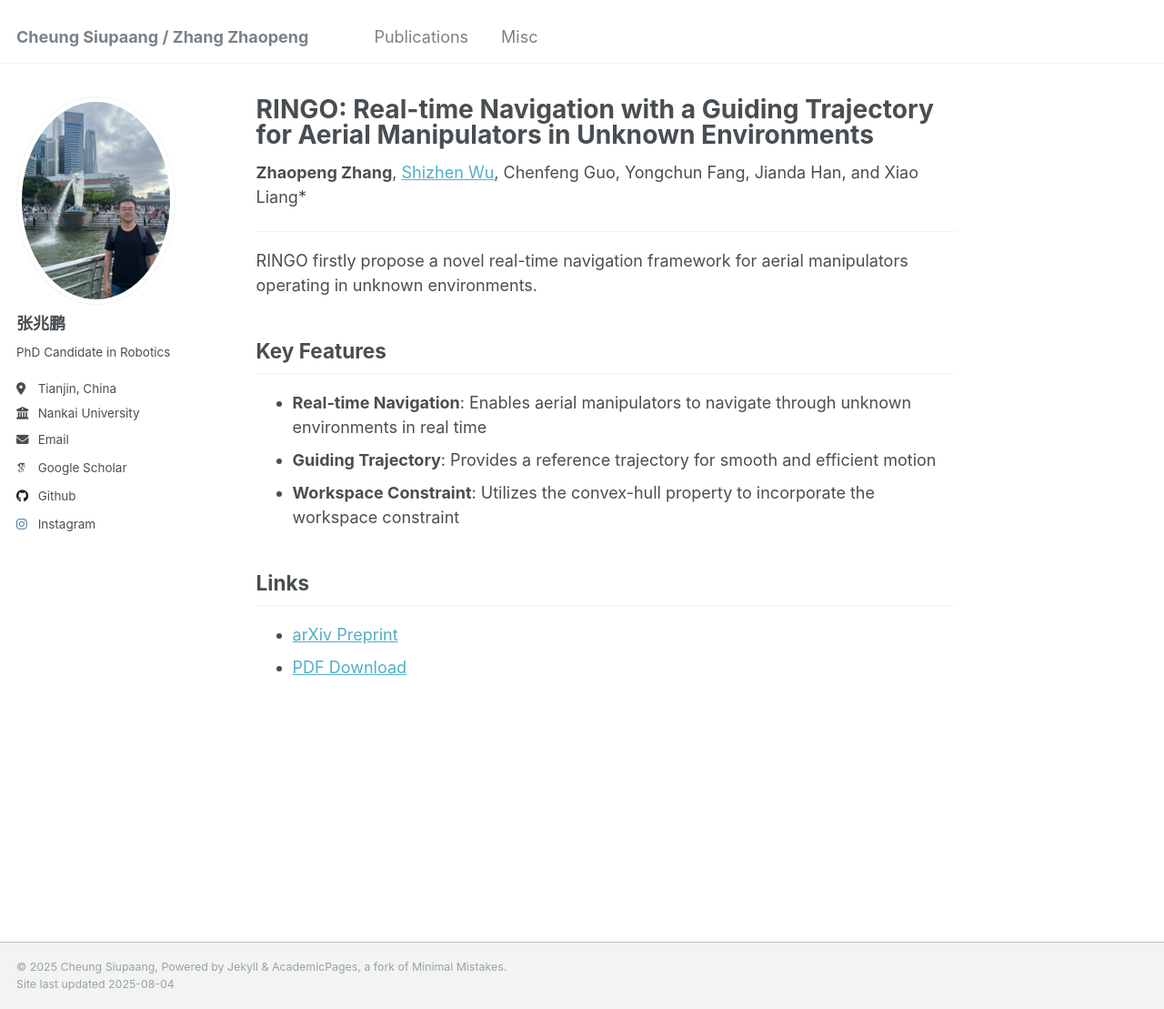
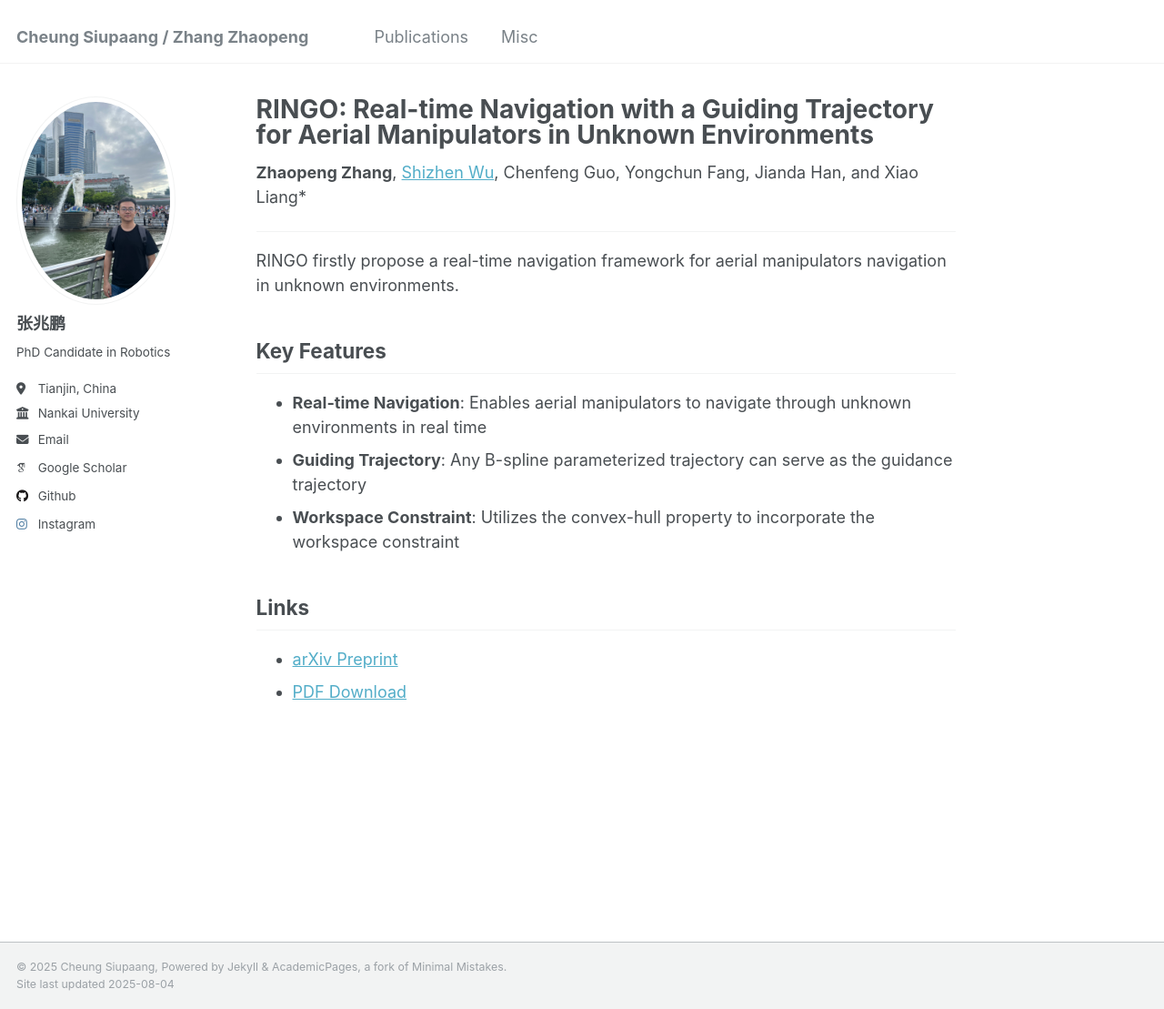
Before and after one commit to Arthuryingjin/Arthuryingjin.github.io, a Jekyll site: the page built from _pages/ringo.md, in a window 1280 px wide and 1109 px high. Shown: the whole window at 91% size. Built offline with Jekyll 4.4.1, drawn with Linux system fonts in a browser that asks for light colours; some web fonts are replaced; comment, search, counter and statistics services are not loaded.

Commit message:
update ringo page

```diff
--- a/_pages/ringo.md
+++ b/_pages/ringo.md
@@ -9,12 +9,12 @@ author_profile: true
 
 ---
 
-RINGO firstly propose a novel real-time navigation framework for aerial manipulators operating in unknown environments.
+RINGO firstly propose a real-time navigation framework for aerial manipulators navigation in unknown environments.
 
 ## Key Features
 
 - **Real-time Navigation**: Enables aerial manipulators to navigate through unknown environments in real time
-- **Guiding Trajectory**: Provides a reference trajectory for smooth and efficient motion
+- **Guiding Trajectory**: Any B-spline parameterized trajectory can serve as the guidance trajectory
 - **Workspace Constraint**: Utilizes the convex-hull property to incorporate the workspace constraint
 
 ## Links
```
